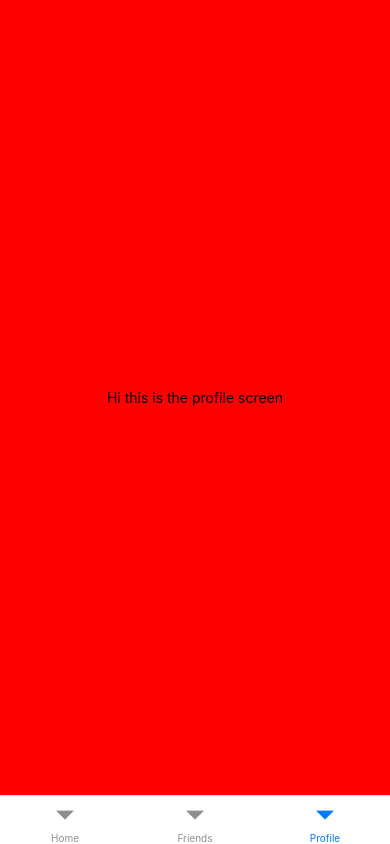
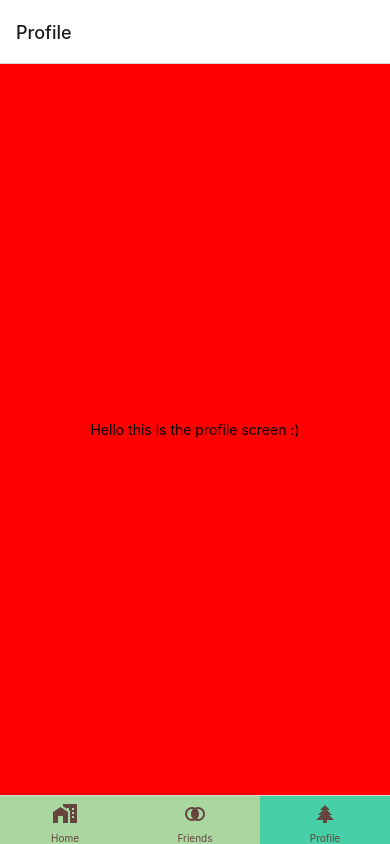
Before and after one commit to AnakinTrotter/atomic-habitz, a React Native app: screen /Profile in a window 390 px wide. Built offline with nearby package versions, Linux system fonts and the light colour scheme.

Commit message:
Styled Bottom Tab Bar

```diff
--- a/App.js
+++ b/App.js
@@ -1,20 +1,8 @@
 import { StyleSheet, Text, View } from "react-native";
-import { NavigationContainer } from "@react-navigation/native";
-import BottomTab from "./navigation/BottomTab";
+import RootNavigator from "./navigation/RootNavigator";
 
 export default function App() {
   return (
-    <NavigationContainer>
-      <BottomTab />
-    </NavigationContainer>
+    <RootNavigator />
   );
 }
-
-const styles = StyleSheet.create({
-  container: {
-    flex: 1,
-    backgroundColor: "#fff",
-    alignItems: "center",
-    justifyContent: "center",
-  },
-});
--- a/navigation/BottomTab.js
+++ /dev/null
@@ -1,29 +0,0 @@
-import { createBottomTabNavigator } from "@react-navigation/bottom-tabs";
-import HomeScreen from "../screens/HomeScreen";
-import FriendsScreen from "../screens/FriendsScreen";
-import ProfileScreen from "../screens/ProfileScreen";
-
-
-export default function BottomTab(props) {
-    const AppBottomTabs = createBottomTabNavigator();
-
-    return (
-        <AppBottomTabs.Navigator>
-            <AppBottomTabs.Screen
-                name="Home"
-                component={HomeScreen}
-                options={{ headerShown: false }}
-            />
-            <AppBottomTabs.Screen
-                name="Friends"
-                component={FriendsScreen}
-                options={{ headerShown: false }}
-            />
-            <AppBottomTabs.Screen
-                name="Profile"
-                component={ProfileScreen}
-                options={{ headerShown: false }}
-            />
-        </AppBottomTabs.Navigator>
-    )
-}
--- /dev/null
+++ b/navigation/RootNavigator.js
@@ -0,0 +1,14 @@
+import * as React from 'react';
+import { NavigationContainer } from '@react-navigation/native';
+
+import TabNavigator from './TabNavigator';
+
+const RootNavigator = () => {
+  return (
+    <NavigationContainer>
+      <TabNavigator />
+    </NavigationContainer>
+  );
+};
+
+export default RootNavigator;
--- /dev/null
+++ b/navigation/TabNavigator/CustomTabBar.js
@@ -0,0 +1,10 @@
+import React from 'react';
+import { BottomTabBar } from '@react-navigation/bottom-tabs';
+
+const CustomTabBar = (props) => {
+    return (
+        <BottomTabBar {...props} />
+    )
+};
+
+export default CustomTabBar;
--- /dev/null
+++ b/navigation/TabNavigator/index.js
@@ -0,0 +1,58 @@
+import React from 'react';
+import {createBottomTabNavigator} from '@react-navigation/bottom-tabs';
+import Icon from 'react-native-vector-icons/MaterialCommunityIcons';
+
+import Home from '../../screens/Home';
+import Friends from '../../screens/Friends';
+import Profile from '../../screens/Profile';
+import { COLORS } from '../../constants/colors';
+import CustomTabBar from './CustomTabBar';
+
+
+const Tab = createBottomTabNavigator();
+
+const Options = (route, color) => {
+  let iconName;
+
+  switch (route.name) {
+    case 'Home':
+      iconName = 'home-city';
+      break;
+    case 'Friends':
+      iconName = 'set-center';
+      break;
+    case 'Profile':
+      iconName = 'pine-tree';
+      break;
+    default:
+      break;
+  }
+
+  return <Icon name={iconName} color={color} size={24}/>;
+};
+
+const TabNavigator = () => {
+  return (
+    <Tab.Navigator
+      screenOptions={({route}) => ({
+        tabBarIcon: ({color}) => Options(route, color),
+        tabBarActiveTintColor: COLORS.secondary,
+        tabBarInactiveTintColor: COLORS.secondary,
+        tabBarActiveBackgroundColor: COLORS.accent,
+        tabBarInactiveBackgroundColor: COLORS.primary,
+        tabBarStyle: [
+          {
+            "display": "flex"
+          },
+          null
+        ]
+      })}
+      tabBar={(props) => <CustomTabBar {...props} />}>
+      <Tab.Screen name="Home" component={Home} />
+      <Tab.Screen name="Friends" component={Friends} />
+      <Tab.Screen name="Profile" component={Profile} />
+    </Tab.Navigator>
+  );
+};
+
+export default TabNavigator;
--- a/package.json
+++ b/package.json
@@ -10,12 +10,14 @@
     "eject": "expo eject"
   },
   "dependencies": {
+    "@react-native-community/blur": "^3.6.0",
     "@react-navigation/bottom-tabs": "^6.3.1",
     "@react-navigation/material-bottom-tabs": "^6.2.1",
     "@react-navigation/native": "^6.0.10",
     "@react-navigation/native-stack": "^6.6.1",
     "@react-navigation/stack": "^6.2.1",
     "expo": "^44.0.0",
+    "expo-blur": "~11.0.0",
     "expo-status-bar": "~1.2.0",
     "react": "17.0.1",
     "react-dom": "17.0.1",
--- a/screens/HomeScreen.js
+++ b/screens/Friends.js
@@ -6,21 +6,21 @@ import {
   TouchableOpacity,
 } from "react-native";
 
-function HomeScreen(props) {
+const Friends = ({ navigation }) => {
   return (
-    <View style={styles.container}>
-      <Text>Hi this is the home screen</Text>
+    <View style={styles.container} >
+      <Text>Hello this is the friends screen :)</Text>
     </View>
-  );
+  )
 }
 
 const styles = StyleSheet.create({
   container: {
     flex: 1,
-    backgroundColor: "green",
+    backgroundColor: "yellow",
     alignItems: "center",
     justifyContent: "center",
   },
 });
 
-export default HomeScreen;
+export default Friends;
--- a/screens/FriendsScreen.js
+++ b/screens/Home.js
@@ -6,21 +6,21 @@ import {
   TouchableOpacity,
 } from "react-native";
 
-function FriendsScreen(props) {
+const Home = ({ navigation }) => {
   return (
-    <View style={styles.container}>
-      <Text>This is the friends screen</Text>
+    <View style={styles.container} >
+      <Text>Hello this is the home screen :)</Text>
     </View>
-  );
+  )
 }
 
 const styles = StyleSheet.create({
   container: {
     flex: 1,
-    backgroundColor: "yellow",
+    backgroundColor: "green",
     alignItems: "center",
     justifyContent: "center",
   },
 });
 
-export default FriendsScreen;
+export default Home;
--- a/screens/ProfileScreen.js
+++ b/screens/Profile.js
@@ -6,12 +6,12 @@ import {
   TouchableOpacity,
 } from "react-native";
 
-function ProfileScreen(props) {
+const Profile = ({ navigation }) => {
   return (
-    <View style={styles.container}>
-      <Text>Hi this is the profile screen</Text>
+    <View style={styles.container} >
+      <Text>Hello this is the profile screen :)</Text>
     </View>
-  );
+  )
 }
 
 const styles = StyleSheet.create({
@@ -23,4 +23,4 @@ const styles = StyleSheet.create({
   },
 });
 
-export default ProfileScreen;
+export default Profile;
```
Also changed, not shown: 2 other files (tests, documents, lock files or other folders).
